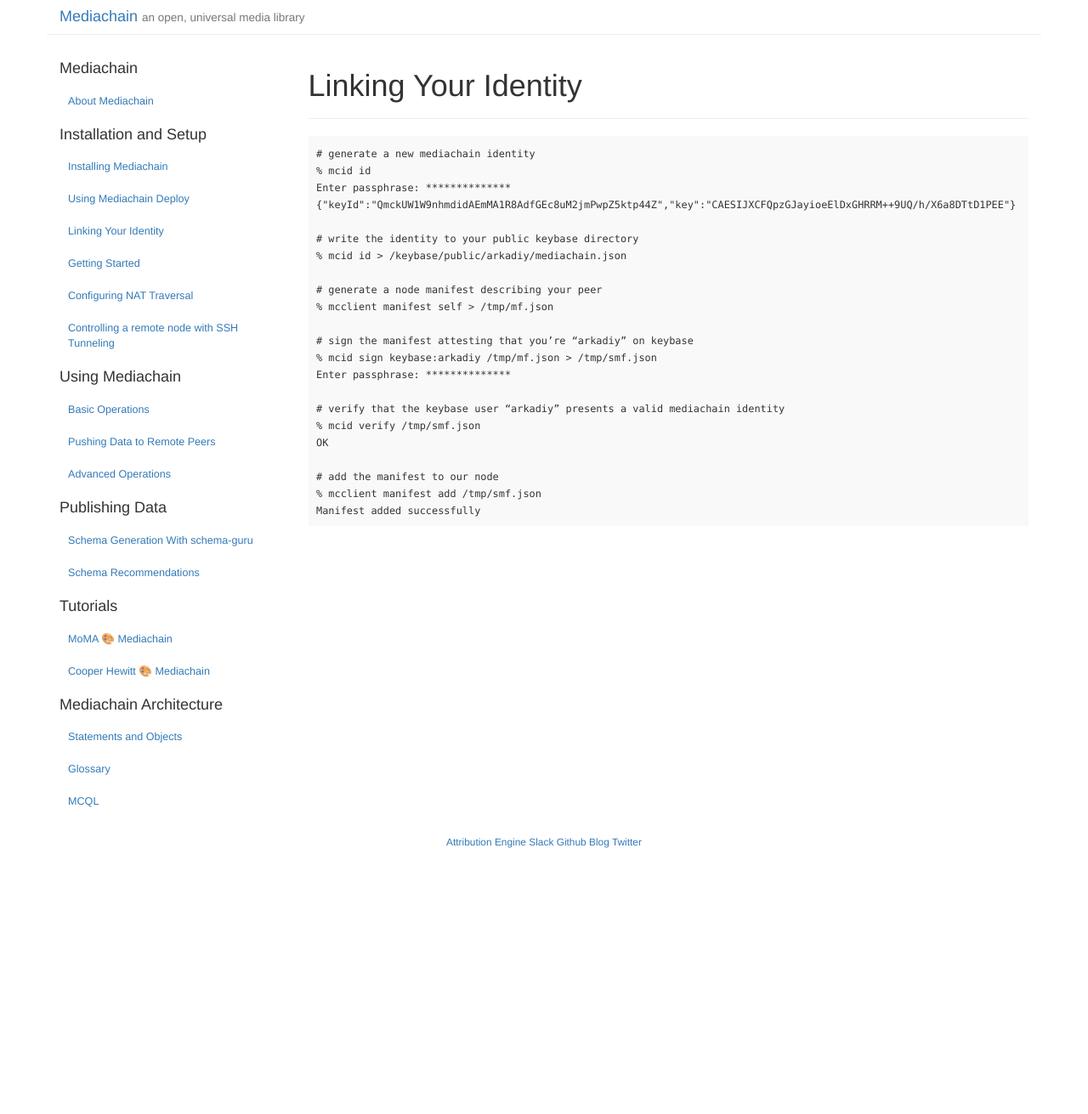
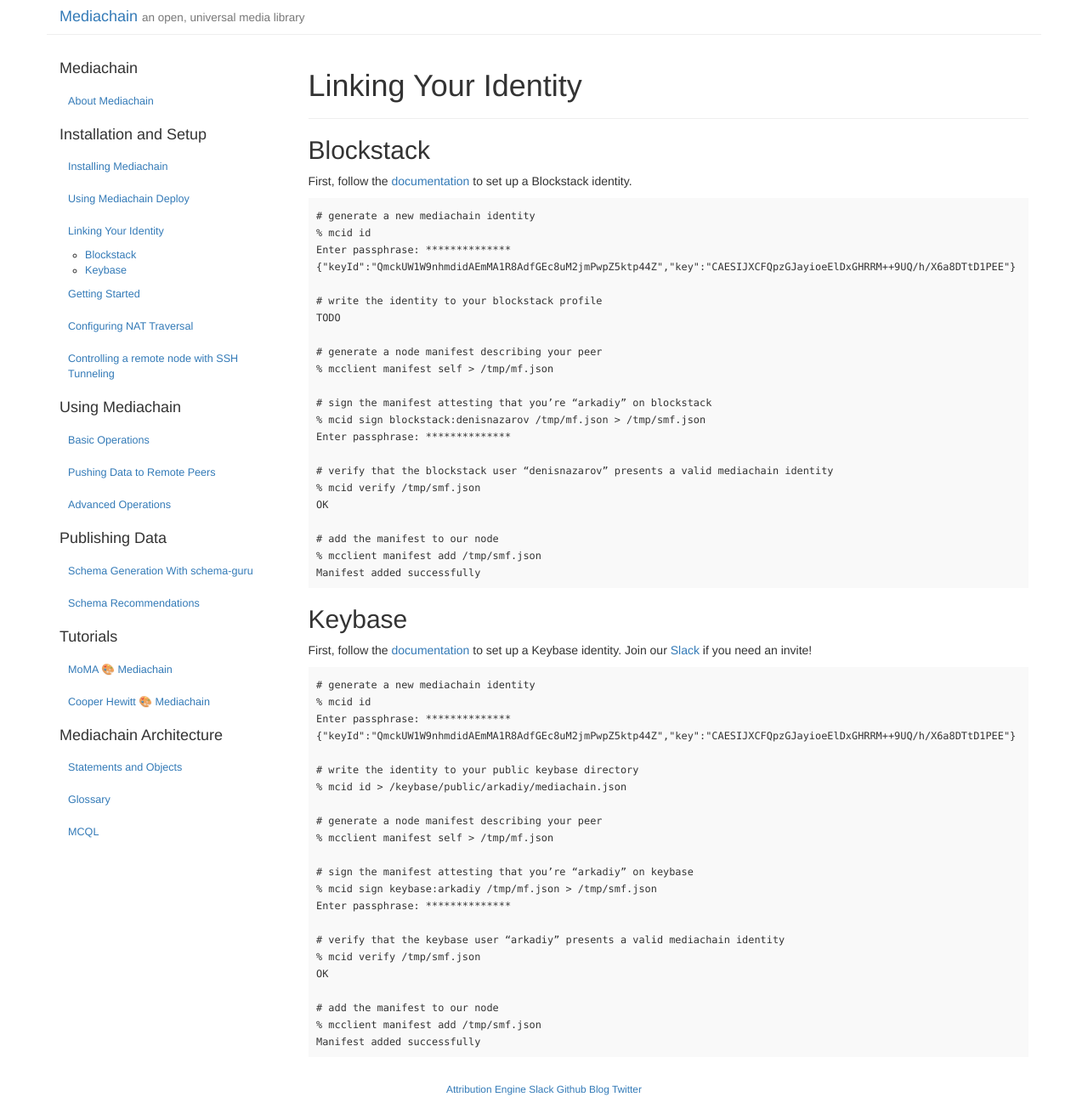
Before and after one commit to mediachain/mediachain-docs, a Jekyll site: the page built from _docs/setup/identity.md, in a window 1280 px wide. Shown: the whole page at 85% size. Built offline with Jekyll 4.4.1, drawn with Linux system fonts in a browser that asks for light colours; nearby versions of some CDN libraries; before the commit the page ends 1020 px from its top, so only the background shows below that.

Commit message:
Add blockstack identity docs.

````diff
--- a/_docs/setup/identity.md
+++ b/_docs/setup/identity.md
@@ -8,6 +8,36 @@ order: 2
 * TOC
 {:toc #table_of_contents}
 
+## Blockstack
+First, follow the [documentation](https://blockstack.org/docs) to set up a Blockstack identity.
+```
+# generate a new mediachain identity
+% mcid id
+Enter passphrase: **************
+{"keyId":"QmckUW1W9nhmdidAEmMA1R8AdfGEc8uM2jmPwpZ5ktp44Z","key":"CAESIJXCFQpzGJayioeElDxGHRRM++9UQ/h/X6a8DTtD1PEE"}
+
+# write the identity to your blockstack profile
+TODO
+
+# generate a node manifest describing your peer
+% mcclient manifest self > /tmp/mf.json
+
+# sign the manifest attesting that you’re “arkadiy” on blockstack
+% mcid sign blockstack:denisnazarov /tmp/mf.json > /tmp/smf.json
+Enter passphrase: **************
+
+# verify that the blockstack user “denisnazarov” presents a valid mediachain identity
+% mcid verify /tmp/smf.json
+OK
+
+# add the manifest to our node
+% mcclient manifest add /tmp/smf.json
+Manifest added successfully
+```
+
+## Keybase
+First, follow the [documentation](https://keybase.io/download) to set up a Keybase identity.
+Join our [Slack](http://slack.mediachain.io) if you need an invite!
 ```
 # generate a new mediachain identity
 % mcid id
````
